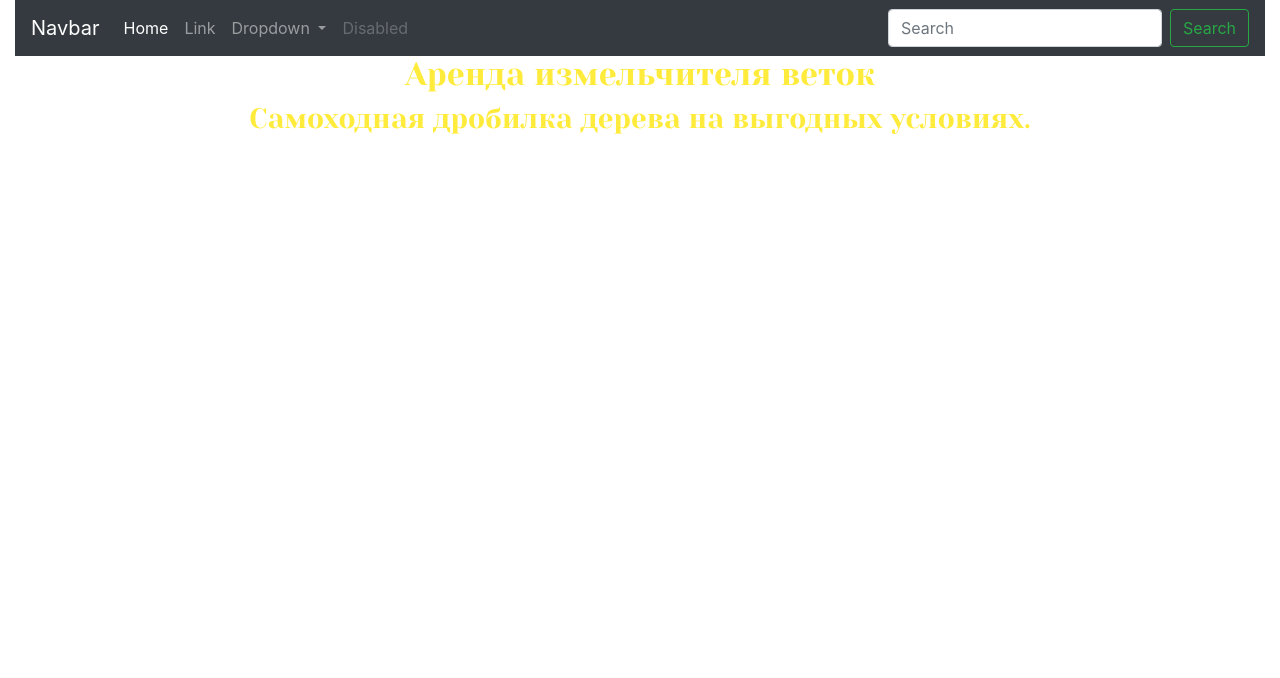
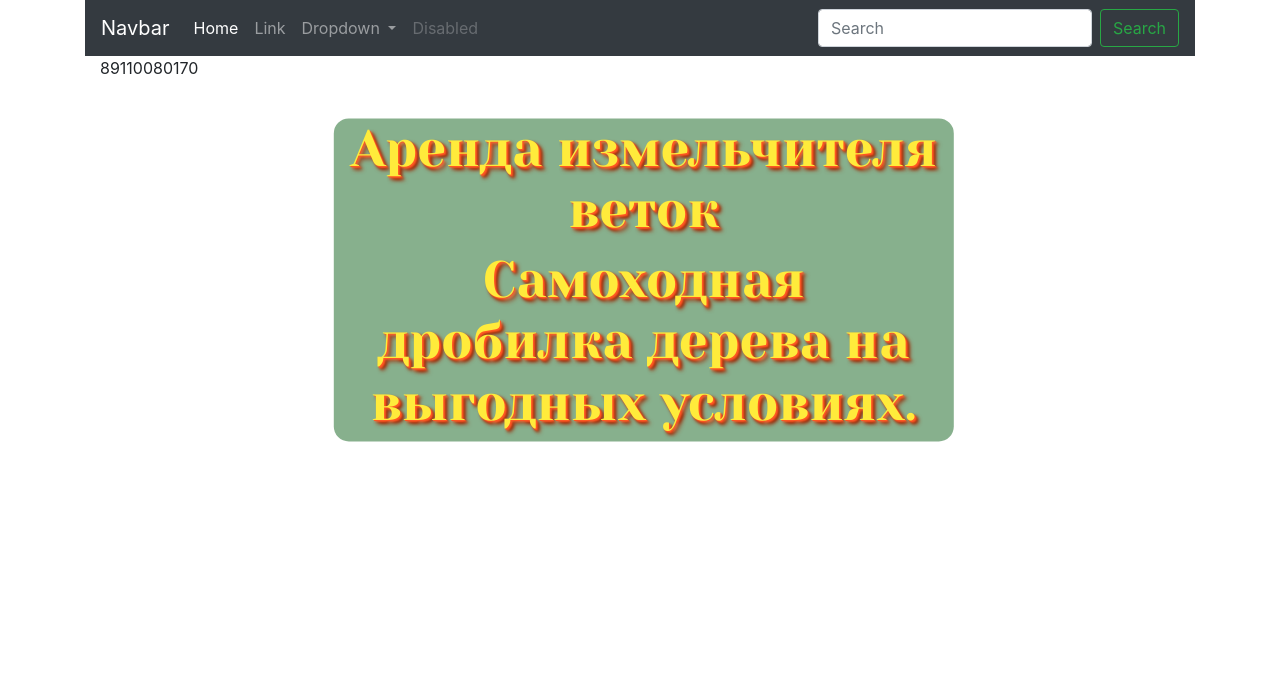
Before and after one commit to xselsior/izmel_dream, a plain HTML site: page index.html in a window 1280 px wide. Drawn offline with nearby package versions, Linux system fonts and the light colour scheme.

Commit message:
18 августа , добавил <p> телефон

```diff
--- a/index.html
+++ b/index.html
@@ -8,11 +8,10 @@
     <!-- Bootstrap -->
     <link href="css/bootstrap-4.0.0.css" rel="stylesheet">
 	<link rel="stylesheet" href="dist/style.css">
-
-
+	<link href="dist/mediaquery.css" rel="stylesheet" type="text/css">
   </head>
   <body>
-	  <section id="header" class="container-fluid" role="heading">
+	  <section id="header" class="container" role="heading">
 		   <nav class="navbar navbar-expand-lg navbar-dark bg-dark">
        <a class="navbar-brand" href="#">Navbar</a>
        <button class="navbar-toggler" type="button" data-toggle="collapse" data-target="#navbarSupportedContent" aria-controls="navbarSupportedContent" aria-expanded="false" aria-label="Toggle navigation">
@@ -48,8 +47,11 @@
        </div>
     </nav>
 		  <div class="clearfix"></div>
-		  <div class="herotext text-center">
+		  <div class="col-12 herotext text-center">
 		  <h2>Аренда измельчителя веток</h2><h3>Самоходная дробилка дерева на выгодных условиях.</h3></div>
+		  <div class="col-10 tlinf">
+		  	<p>89110080170</p>
+		  </div>
 	  </section>
 
 
--- /dev/null
+++ b/sass/_adaptiv.scss
@@ -0,0 +1 @@
+/* CSS Document */
--- /dev/null
+++ b/sass/mediaquery.scss
@@ -0,0 +1,7 @@
+/* CSS Document */
+@media only screen and (min-width: 220px) and (max-width: 430px){
+	.herotext {
+	    top: 21%;
+		transform: translate(-54%, -50%);
+	}
+}
--- a/sass/style.scss
+++ b/sass/style.scss
@@ -1,6 +1,7 @@
 /* CSS Document */
 @import "compass";
 @import url('https://fonts.googleapis.com/css?family=Merriweather|Yeseva+One&subset=cyrillic');
+@import "adaptiv";
 h1, h2, h3, h4, h5, h6 {
 	color: aqua;
 	font-family: 'Yeseva One';
@@ -15,18 +16,28 @@ h1, h2, h3, h4, h5, h6 {
 	background-image: url(../images/bgmain.jpg);
 	background-repeat: no-repeat;
 	width: 100%;
-	height: auto;
+	height: 56.25rem;
 	background-position: top center;
-	background-size: cover;
-	padding-bottom: 42rem;
+	background-size: 100%;
+	padding-bottom: 9.8rem;
 	@include flexbox((display: flex, flex-direction: column))
-
 }
 
 
 .herotext {
 	display: block;
+	position: absolute;
+    top: 35%;
+    left: 50%;
+    transform: translate(-51%, -50%);
+	background-color: #11631c80;
+    border-radius: 15px;
+	margin-left: 10px;
+    	    right: 10px;
+	width: fit-content;
+		h2, h3 {
+		color: #FFEB3B;
+		font-size: 4vw;
+    	@include text-shadow(rgba(255,87,34,1)1px 1px 0,rgba(255,87,34,1)2px 2px 2px,rgba(154,45,11,1)3px 3px 3px,rgba(154,45,11,1)4px 4px 4px);
 }
-	h2, h3 {
-	color: #FFEB3B;
 }
```
Also changed, not shown: dist/mediaquery.css (added), dist/style.css.
